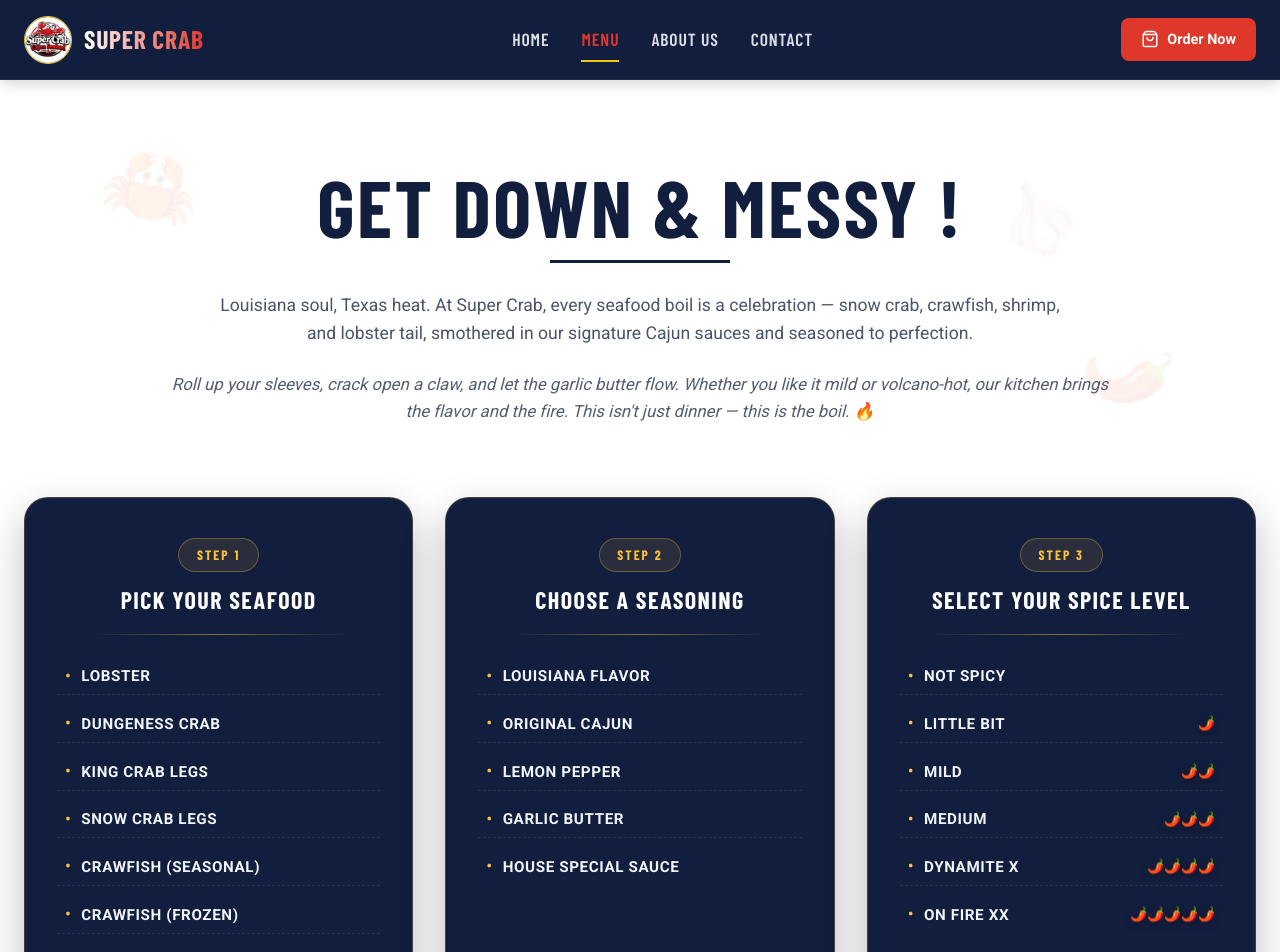
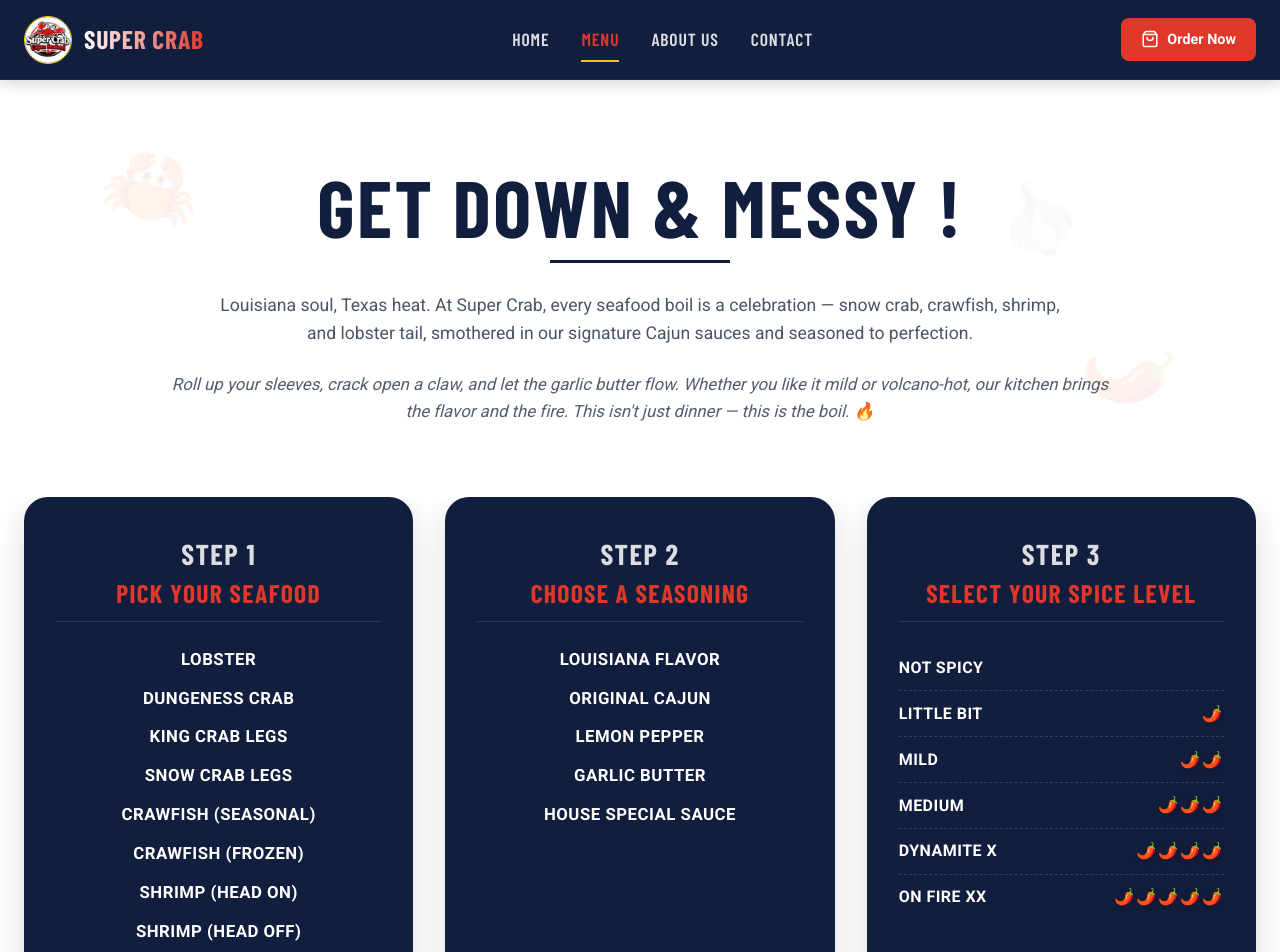
Before and after one commit to TCTinfotech/SuperCrabCajun, a React (Vite) app: page /menu in a window 1280 px wide. Shown: the top 952 px of the page. Built offline with nearby package versions, Linux system fonts and the light colour scheme; a web font is replaced by a local one.

Commit message:
style: restore clean Navy Step cards layout and add chili pepper icons to Step 3 matching physical menu

```diff
--- a/src/pages/MenuPage.css
+++ b/src/pages/MenuPage.css
@@ -91,10 +91,8 @@
   }
 }
 
-/* Luxury Bistro 3 Step Cards */
-.bistro-step-card {
-  background: var(--color-bg-navy);
-  border: 1px solid rgba(212, 175, 55, 0.25);
+.step-navy-card {
+  background-color: var(--color-bg-navy);
   border-radius: var(--border-radius-xl);
   padding: 2.5rem 2rem;
   color: #ffffff;
@@ -102,102 +100,84 @@
   flex-direction: column;
   align-items: center;
   text-align: center;
-  box-shadow: 0 16px 40px rgba(0, 0, 0, 0.25);
-  transition: transform var(--transition-normal), border-color var(--transition-normal), box-shadow var(--transition-normal);
-  position: relative;
+  box-shadow: 0 12px 30px rgba(18, 30, 61, 0.15);
+  transition: transform var(--transition-normal);
 }
 
-.bistro-step-card:hover {
-  transform: translateY(-6px);
-  border-color: rgba(252, 194, 60, 0.5);
-  box-shadow: 0 20px 45px rgba(212, 175, 55, 0.15);
+.step-navy-card:hover {
+  transform: translateY(-5px);
 }
 
-.bistro-step-tag {
+.card-step-num {
   font-family: var(--font-heading);
-  font-size: 0.85rem;
-  font-weight: 800;
-  letter-spacing: 0.15em;
-  color: #FCC23C;
-  background: rgba(252, 194, 60, 0.1);
-  border: 1px solid rgba(252, 194, 60, 0.3);
-  padding: 0.35rem 1.1rem;
-  border-radius: 50px;
-  margin-bottom: 0.85rem;
-  text-transform: uppercase;
+  font-size: 1.8rem;
+  font-weight: 900;
+  color: #ffffff;
+  opacity: 0.85;
+  margin: 0 0 0.5rem;
+  letter-spacing: 0.05em;
 }
 
-.bistro-step-title {
+.card-step-title {
   font-family: var(--font-heading);
-  font-size: 1.5rem;
+  font-size: 1.6rem;
   font-weight: 800;
-  color: #ffffff;
-  letter-spacing: 0.06em;
-  margin: 0;
+  color: var(--color-primary);
+  letter-spacing: 0.05em;
+  border-bottom: 1.5px solid rgba(255, 255, 255, 0.12);
+  padding-bottom: 0.85rem;
+  width: 100%;
+  margin-bottom: 1.5rem;
 }
 
-.bistro-gold-divider {
-  height: 1px;
-  width: 80%;
-  background: linear-gradient(90deg, transparent, rgba(252, 194, 60, 0.5), transparent);
-  margin: 1.25rem 0 1.5rem;
-}
-
-.bistro-step-list {
+.card-step-list {
   list-style: none;
   padding: 0;
   margin: 0;
   display: flex;
   flex-direction: column;
-  gap: 0.7rem;
   width: 100%;
+  font-size: 1.05rem;
+  font-weight: 700;
+  color: #ffffff;
+  text-transform: uppercase;
+  letter-spacing: 0.03em;
 }
 
-.bistro-list-item {
+.card-step-list.centered-list {
+  gap: 0.75rem;
+  text-align: center;
+}
+
+.card-step-list.step3-spice-list {
+  gap: 0;
+}
+
+.spice-level-row {
   display: flex;
   align-items: center;
-  justify-content: flex-start;
-  gap: 0.65rem;
+  justify-content: space-between;
   width: 100%;
-  padding: 0.35rem 0.5rem;
-  transition: transform 0.2s ease, color 0.2s ease;
-  border-bottom: 1px dashed rgba(255, 255, 255, 0.08);
+  padding: 0.6rem 0;
+  border-bottom: 1px dashed rgba(255, 255, 255, 0.15);
 }
 
-.bistro-list-item:last-child {
+.spice-level-row:last-child {
   border-bottom: none;
 }
 
-.bistro-list-item:hover {
-  transform: translateX(5px);
+.spice-name {
+  font-size: 1rem;
+  font-weight: 700;
+  color: #ffffff;
+  text-transform: uppercase;
+  letter-spacing: 0.03em;
 }
 
-.bistro-list-item:hover .bistro-item-text {
-  color: #FCC23C;
-}
-
-.bistro-accent-dot {
-  color: #FCC23C;
-  font-size: 1.1rem;
+.spice-chilis {
+  font-size: 1rem;
   line-height: 1;
-  flex-shrink: 0;
-}
-
-.bistro-item-text {
-  font-size: 0.95rem;
-  font-weight: 700;
-  color: #f1f5f9;
-  text-transform: uppercase;
-  letter-spacing: 0.04em;
-  text-align: left;
-  transition: color 0.2s ease;
-  flex-grow: 1;
-}
-
-.bistro-spice-indicator {
-  font-size: 0.85rem;
-  margin-left: auto;
-  flex-shrink: 0;
+  letter-spacing: 2px;
   filter: drop-shadow(0 2px 4px rgba(0,0,0,0.3));
 }
 
--- a/src/pages/MenuPage.jsx
+++ b/src/pages/MenuPage.jsx
@@ -72,51 +72,41 @@
         <div className="container">
           <div className="steps-cards-grid">
             {/* Step 1 */}
-            <div className="bistro-step-card">
-              <span className="bistro-step-tag">STEP 1</span>
-              <h3 className="bistro-step-title">{BOIL_STEPS.step1.title.toUpperCase()}</h3>
-              <div className="bistro-gold-divider" />
-              <ul className="bistro-step-list">
+            <div className="step-navy-card">
+              <h3 className="card-step-num">STEP 1</h3>
+              <h4 className="card-step-title">{BOIL_STEPS.step1.title.toUpperCase()}</h4>
+              <ul className="card-step-list centered-list">
                 {BOIL_STEPS.step1.options.map((opt) => {
                   const name = typeof opt === 'string' ? opt : opt.name;
                   return (
-                    <li key={name} className="bistro-list-item">
-                      <span className="bistro-accent-dot">•</span>
-                      <span className="bistro-item-text">{name.toUpperCase()}</span>
-                    </li>
+                    <li key={name}>{name.toUpperCase()}</li>
                   );
                 })}
               </ul>
             </div>
 
             {/* Step 2 */}
-            <div className="bistro-step-card">
-              <span className="bistro-step-tag">STEP 2</span>
-              <h3 className="bistro-step-title">{BOIL_STEPS.step2.title.toUpperCase()}</h3>
-              <div className="bistro-gold-divider" />
-              <ul className="bistro-step-list">
+            <div className="step-navy-card">
+              <h3 className="card-step-num">STEP 2</h3>
+              <h4 className="card-step-title">{BOIL_STEPS.step2.title.toUpperCase()}</h4>
+              <ul className="card-step-list centered-list">
                 {BOIL_STEPS.step2.options.map((opt) => (
-                  <li key={opt.name} className="bistro-list-item">
-                    <span className="bistro-accent-dot">•</span>
-                    <span className="bistro-item-text">{opt.name.toUpperCase()}</span>
-                  </li>
+                  <li key={opt.name}>{opt.name.toUpperCase()}</li>
                 ))}
               </ul>
             </div>
 
             {/* Step 3 */}
-            <div className="bistro-step-card">
-              <span className="bistro-step-tag">STEP 3</span>
-              <h3 className="bistro-step-title">{BOIL_STEPS.step3.title.toUpperCase()}</h3>
-              <div className="bistro-gold-divider" />
-              <ul className="bistro-step-list">
+            <div className="step-navy-card">
+              <h3 className="card-step-num">STEP 3</h3>
+              <h4 className="card-step-title">{BOIL_STEPS.step3.title.toUpperCase()}</h4>
+              <ul className="card-step-list step3-spice-list">
                 {BOIL_STEPS.step3.options.map((opt) => (
-                  <li key={opt.name} className="bistro-list-item">
-                    <span className="bistro-accent-dot">•</span>
-                    <span className="bistro-item-text">{opt.name.toUpperCase()}</span>
-                    {opt.spice > 0 && (
-                      <span className="bistro-spice-indicator">{'🌶️'.repeat(opt.spice)}</span>
-                    )}
+                  <li key={opt.name} className="spice-level-row">
+                    <span className="spice-name">{opt.name.toUpperCase()}</span>
+                    <span className="spice-chilis">
+                      {opt.spice > 0 ? '🌶️'.repeat(opt.spice) : ''}
+                    </span>
                   </li>
                 ))}
               </ul>
--- a/src/utils/constants.js
+++ b/src/utils/constants.js
@@ -75,40 +75,40 @@
     title: 'Pick Your Seafood',
     description: 'Sold by the pound. Placed in a steam bag with corn and potato.',
     options: [
-      { name: 'Lobster', icon: '🦞' },
-      { name: 'Dungeness Crab', icon: '🦀' },
-      { name: 'King Crab Legs', icon: '🦀' },
-      { name: 'Snow Crab Legs', icon: '🦀' },
-      { name: 'Crawfish (Seasonal)', icon: '🦞' },
-      { name: 'Crawfish (Frozen)', icon: '🦞' },
-      { name: 'Shrimp (Head on)', icon: '🦐' },
-      { name: 'Shrimp (Head off)', icon: '🦐' },
-      { name: 'Mussels', icon: '🦪' },
-      { name: 'Clams', icon: '🦪' },
-      { name: 'Lobster Tail', icon: '🦞' }
+      'Lobster',
+      'Dungeness Crab',
+      'King Crab Legs',
+      'Snow Crab Legs',
+      'Crawfish (Seasonal)',
+      'Crawfish (Frozen)',
+      'Shrimp (Head on)',
+      'Shrimp (Head off)',
+      'Mussels',
+      'Clams',
+      'Lobster Tail'
     ]
   },
   step2: {
     title: 'Choose a Seasoning',
     description: 'Coated in our signature flavor recipes made fresh daily.',
     options: [
-      { name: 'Louisiana Flavor', icon: '🌿', desc: 'Authentic Creole & Louisiana seasonings' },
-      { name: 'Original Cajun', icon: '🌶️', desc: 'Bold, herbal, and traditional Cajun recipe' },
-      { name: 'Lemon Pepper', icon: '🍋', desc: 'Zesty lemon zest with cracked black pepper' },
-      { name: 'Garlic Butter', icon: '🧄', desc: 'Creamy butter with mountains of minced garlic' },
-      { name: 'House Special Sauce', icon: '⭐', desc: 'Our signature blend of all favorite flavors!' }
+      { name: 'Louisiana Flavor', desc: 'Authentic Creole & Louisiana seasonings' },
+      { name: 'Original Cajun', desc: 'Bold, herbal, and traditional Cajun recipe' },
+      { name: 'Lemon Pepper', desc: 'Zesty lemon zest with cracked black pepper' },
+      { name: 'Garlic Butter', desc: 'Creamy butter with mountains of minced garlic' },
+      { name: 'House Special Sauce', desc: 'Our signature blend of all favorite flavors!' }
     ]
   },
   step3: {
     title: 'Select Your Spice Level',
     description: 'From non-spicy to fiery extra hot.',
     options: [
-      { name: 'Not Spicy', icon: '🟢', spice: 0, desc: 'Zero heat, pure delicious flavor' },
-      { name: 'Little Bit', icon: '🌱', spice: 1, desc: 'A gentle touch of warmth' },
-      { name: 'Mild', icon: '🌶️', spice: 2, desc: 'Mild flavor-focused kick' },
-      { name: 'Medium', icon: '🌶️🌶️', spice: 3, desc: 'Balanced medium heat' },
-      { name: 'Dynamite X', icon: '🔥', spice: 4, desc: 'Fiery hot heat!' },
-      { name: 'On Fire XX', icon: '🔥🔥', spice: 5, desc: 'Caution: Extreme heat! 🔥🔥' }
+      { name: 'Not Spicy', spice: 0, desc: 'Zero heat, pure delicious flavor' },
+      { name: 'Little Bit', spice: 1, desc: 'A gentle touch of warmth' },
+      { name: 'Mild', spice: 2, desc: 'Mild flavor-focused kick' },
+      { name: 'Medium', spice: 3, desc: 'Balanced medium heat' },
+      { name: 'Dynamite X', spice: 4, desc: 'Fiery hot heat!' },
+      { name: 'On Fire XX', spice: 5, desc: 'Caution: Extreme heat!' }
     ]
   }
 };
```
